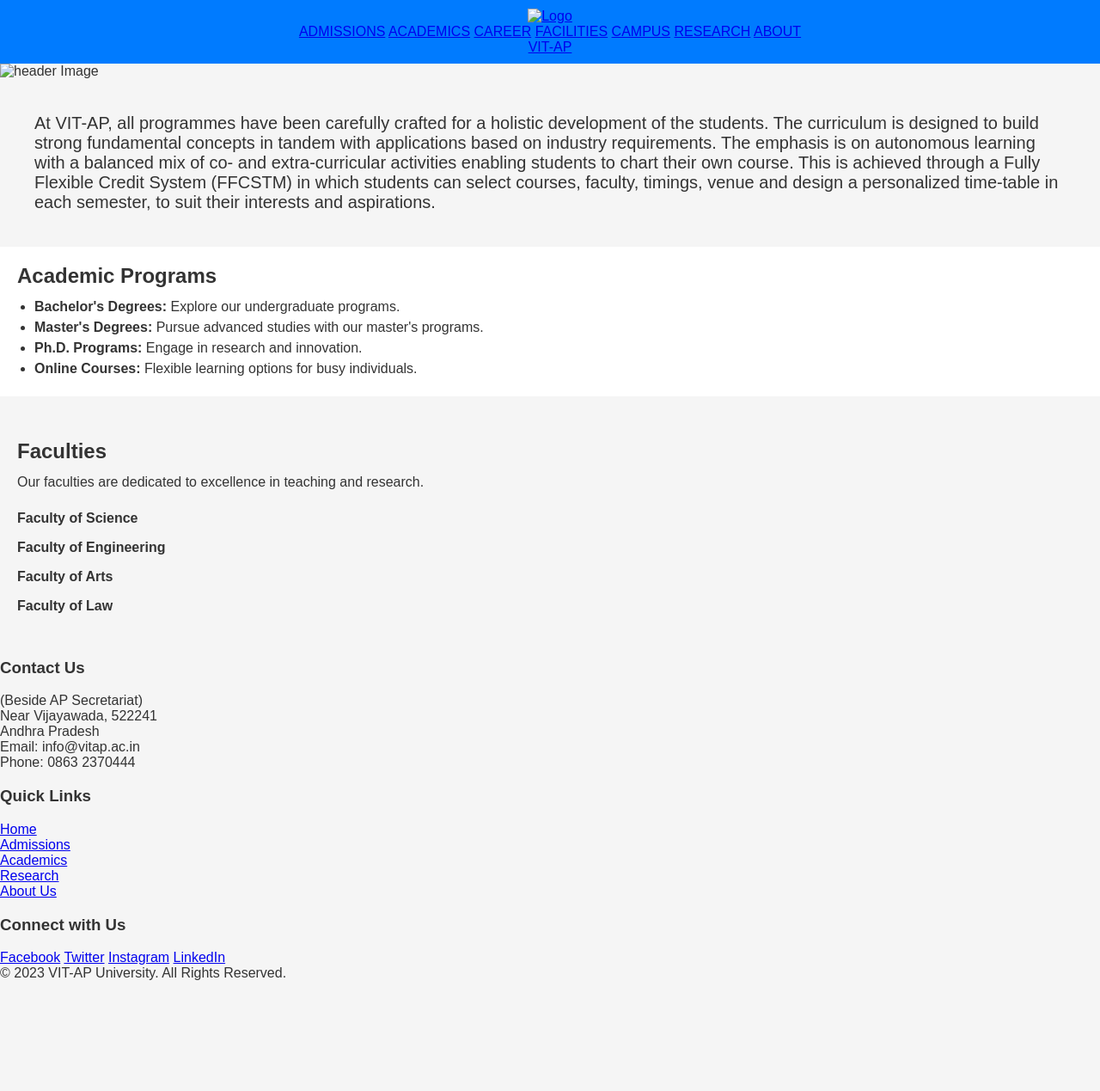
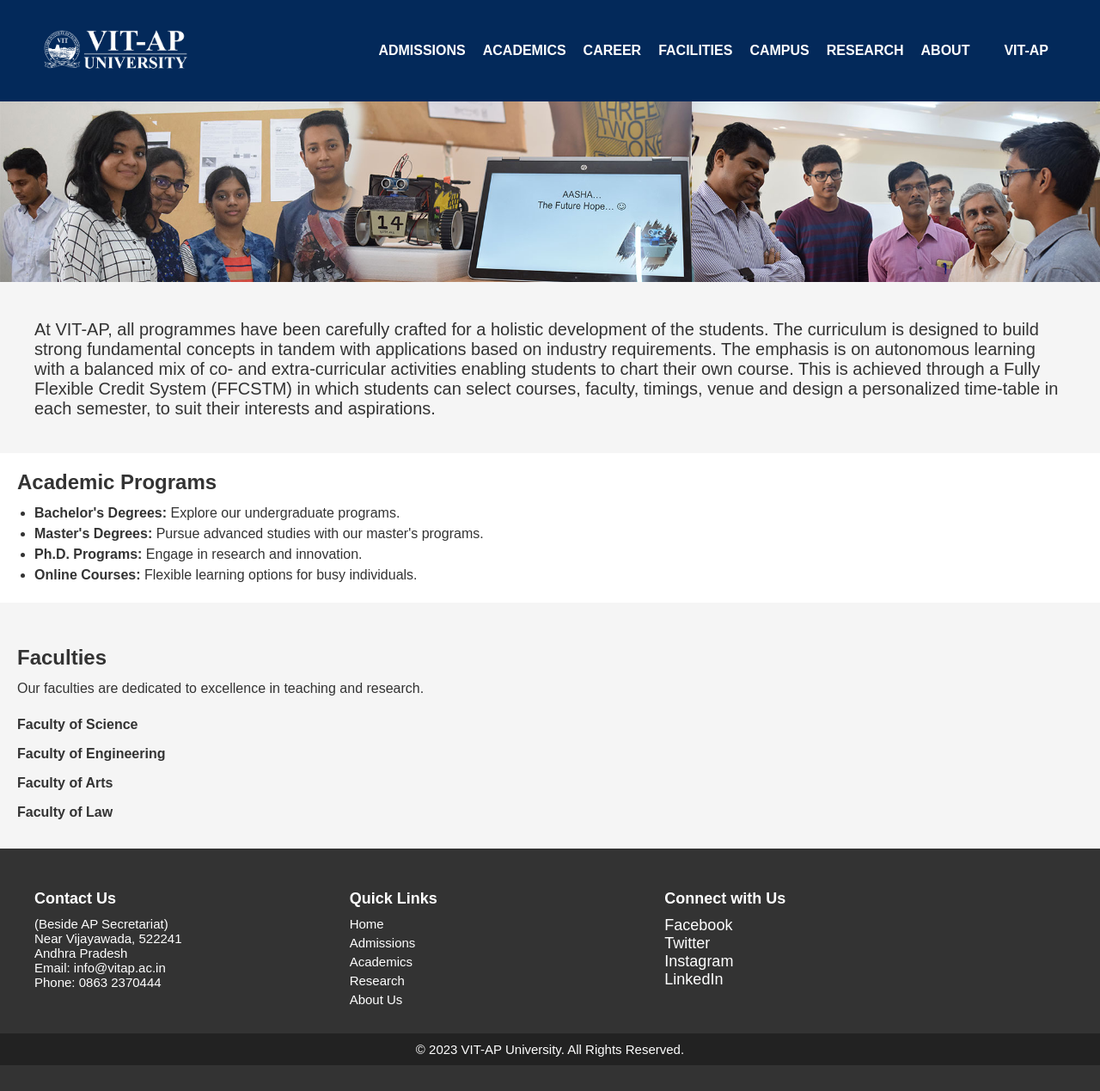
Before and after one commit to isundeep0/vitap, a plain HTML site: page pages/academics.html in a window 1280 px wide. Shown: the whole page at 86% size. Before the commit the page ends 1141 px from the top, so only its background shows below. Drawn offline with Linux system fonts and the light colour scheme; the site is published under a folder, as on GitHub Pages, so addresses that start at the root find nothing.

Commit message:
Committed Successfully3

```diff
--- a/pages/academics.html
+++ b/pages/academics.html
@@ -4,8 +4,8 @@
     <meta charset="UTF-8" />
     <meta name="viewport" content="width=device-width, initial-scale=1.0" />
     <title>Academics - VIT-AP University</title>
-    <link rel="icon" href="/images/favicon.ico" type="image/x-icon" />
-    <link rel="stylesheet" href="/styles.css" />
+    <link rel="icon" href="../images/favicon.ico" type="image/x-icon" />
+    <link rel="stylesheet" href="../styles.css" />
     <style>
       /* Reset some default browser styles */
       body,
@@ -125,24 +125,24 @@
   <body>
     <header class="header">
       <div class="logo">
-        <a href="/index.html"><img src="/images/formlogo.png" alt="Logo" /></a>
+        <a href="../index.html"><img src="../images/formlogo.png" alt="Logo" /></a>
       </div>
       <nav class="nav-links">
-        <a href="/pages/admissions.html">ADMISSIONS</a>
-        <a href="/pages/academics.html">ACADEMICS</a>
-        <a href="/pages/career.html">CAREER</a>
-        <a href="/pages/facilities.html">FACILITIES</a>
-        <a href="/pages/campus.html">CAMPUS</a>
-        <a href="/pages/research.html">RESEARCH</a>
-        <a href="/pages/about.html">ABOUT</a>
+        <a href="admissions.html">ADMISSIONS</a>
+        <a href="academics.html">ACADEMICS</a>
+        <a href="career.html">CAREER</a>
+        <a href="facilities.html">FACILITIES</a>
+        <a href="campus.html">CAMPUS</a>
+        <a href="research.html">RESEARCH</a>
+        <a href="about.html">ABOUT</a>
         <div id="vitap">
-          <a href="/index.html">VIT-AP</a>
+          <a href="../index.html">VIT-AP</a>
         </div>
       </nav>
     </header>
 
     <main class="academics">
-      <img src="/images/header-banner-academics.jpg" alt="header Image" style="width: 100%;">
+      <img src="../images/header-banner-academics.jpg" alt="header Image" style="width: 100%;">
 
       <div id="e">
         <p>
@@ -199,12 +199,12 @@
           <div class="footer-section links">
               <h3>Quick Links</h3>
               <ul>
-                  <li><a href="/index.html">Home</a></li>
-                  <li><a href="/pages/admissions.html">Admissions</a></li>
-                  <li><a href="/pages/academics.html">Academics</a></li>
-                  <li><a href="/pages/research.html">Research</a></li>
-                  <li><a href="/pages/about.html">About Us</a></li>
-              </ul>
+                <li><a href="../index.html">Home</a></li>
+                <li><a href="admissions.html">Admissions</a></li>
+                <li><a href="academics.html">Academics</a></li>
+                <li><a href="research.html">Research</a></li>
+                <li><a href="about.html">About Us</a></li>
+            </ul>
           </div>
           <div class="footer-section social">
               <h3>Connect with Us</h3>
--- a/styles.css
+++ b/styles.css
@@ -39,7 +39,7 @@
 }
 
 .cover-photo{
-    background-image: url('/images/VIT-AP.jpg'); /* Replace with your image file path */
+    background-image: url('images/VIT-AP.jpg'); /* Replace with your image file path */
     background-size: cover;
     background-position: left top;
     background-repeat: no-repeat;
```
Also changed, not shown: index.html (+14 -14 lines), pages/about.html (+17 -17 lines), pages/admissions.html (+18 -18 lines), pages/campus.html (+17 -17 lines), pages/career.html (+18 -18 lines), pages/facilities.html (+18 -18 lines), pages/research.html (+18 -18 lines).
